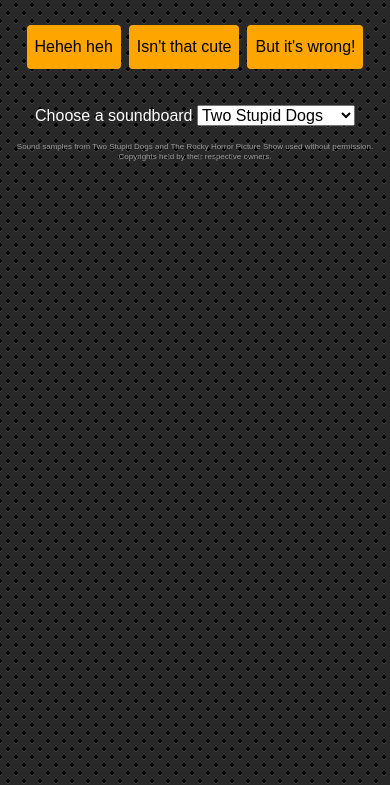
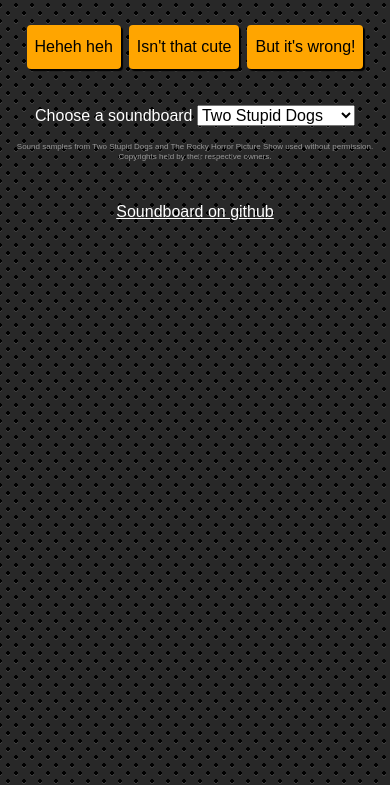
Before and after one commit to evilnickname/soundboard, a plain HTML site: page index.html in a window 390 px wide. Shown: the part 59-844 px from the top of the page. Drawn offline with Linux system fonts and the light colour scheme; no server answers.

Commit message:
Mobile first plz

```diff
--- a/css/soundboard.css
+++ b/css/soundboard.css
@@ -51,4 +51,18 @@
     margin: .25rem;
     min-height: 44px;
     padding: .25rem .5rem;
+
+    box-shadow: 2px 2px 1px black;
 }
+    button:active {
+        box-shadow: inset 2px 2px 1px rgba(0,0,0,0.25);
+        transform: translate(1px, 1px);
+    }
+
+.github {
+    margin: 2rem 0;
+    text-align: center;
+}
+    .github a {
+        color: #fff;
+    }
--- a/index.html
+++ b/index.html
@@ -2,6 +2,7 @@
 <html lang="en">
 	<head>
 		<meta charset="utf-8"/>
+        <meta name="viewport" content="width=device-width" />
 		<title>Soundboard</title>
         <link rel="stylesheet" href="css/soundboard.css" />
 	</head>
@@ -18,6 +19,9 @@
                 Sound samples from <cite>Two Stupid Dogs</cite> and <cite>The Rocky Horror Picture Show</cite> used without permission. Copyrights held by their respective owners.
             </small>
         </article>
+        <div class="github">
+            <a href="https://github.com/evilnickname/soundboard">Soundboard on github</a>
+        </div>
         <script src="script/howler.min.js"></script>
         <script src="script/soundboard.js"></script>
 	</body>
```
